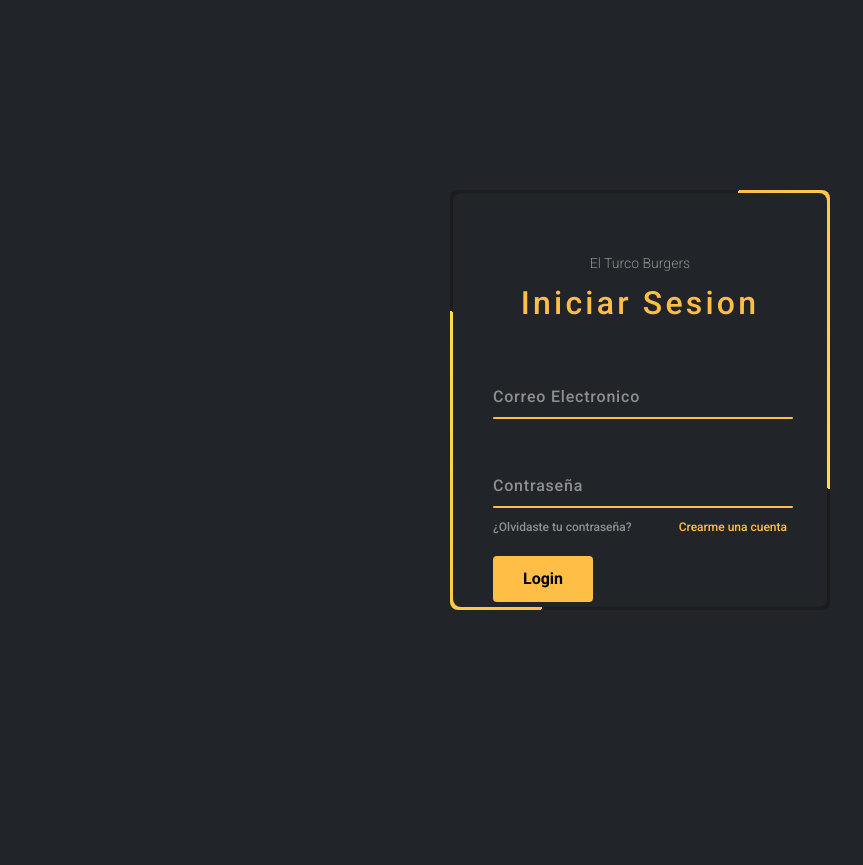
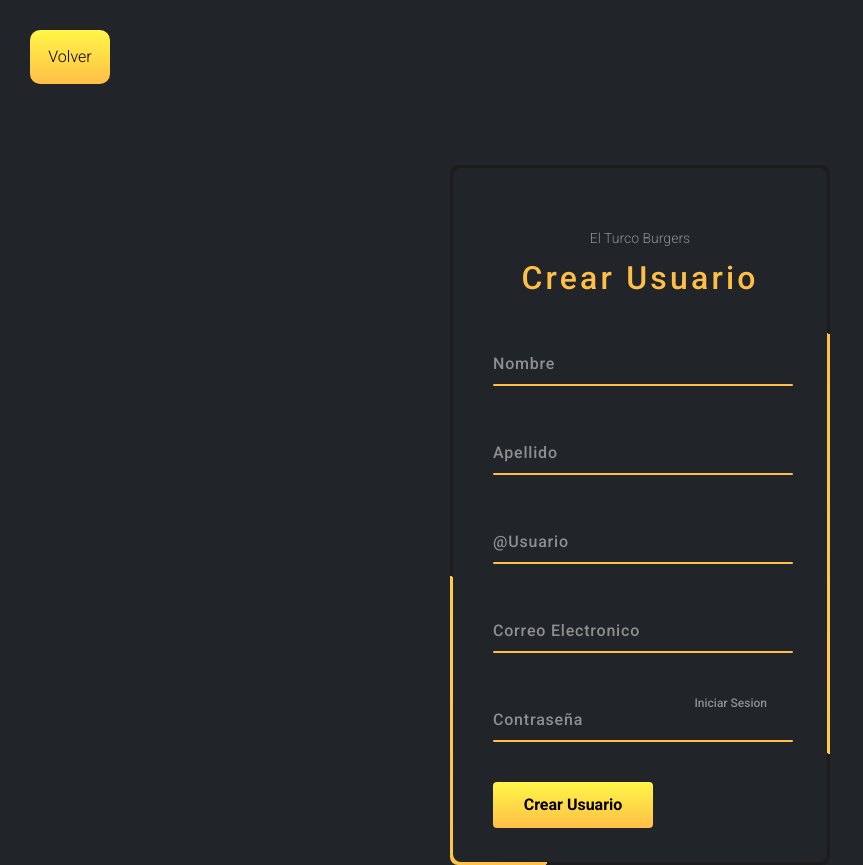
Before and after one commit to augustogutierrez288/ElTurcoBurgers-E-Commerce, a plain HTML site: page pages/loguin.html in a window 1280 px wide. Both pictures are taken after a click on the link "Crearme una cuenta". Shown: the whole page, without its empty margins (0-863 px from the left). Before the commit the page ends 800 px from the top, so only its background shows below. Drawn offline with nearby package versions, Linux system fonts and the light colour scheme; a web font is replaced by a local one.

Commit message:
correcion de errores del login

```diff
--- a/pages/loguin.html
+++ b/pages/loguin.html
@@ -18,25 +18,28 @@
     <title>El Turco Burguers - Iniciar Sesion</title>
 </head>
 <body class="body-loguin d-flex flex-column justify-content-center align-items-center p-0 m-0 bg-dark">
-	<div class="box">
-		<form class="bg-dark" autocomplete="off">
+    <a href="../index.html" id="volver">Volver</a>
+	<div class="box" id="box">
+		<form action=" " method="post" class="bg-dark" autocomplete="on">
+            <fieldset>
                 <p class="p-form">El Turco Burgers</p>
                 <h2 class="title-form">Iniciar Sesion</h2>
                 <div class="inputBox">
-				<input type="text" required>
+                    <input type="email" id="email-user" required>
                     <span>Correo Electronico</span>
                     <i></i>
                 </div>
                 <div class="inputBox">
-				<input type="password" required>
+                    <input type="password" id="password-user" required>
                     <span>Contraseña</span>
                     <i></i>
                 </div>
                 <div class="links">
                     <a href="#">¿Olvidaste tu contraseña?</a>
-				<a href="#">Crearme una cuenta</a>
+                    <a href="#" id="crear-usuario">Crearme una cuenta</a>
                 </div>
-			<input type="submit" value="Login">
+                <input type="submit" id="login" value="Login">
+            </fieldset>
 		</form>
 	</div>
 
--- a/script/appCarrito.js
+++ b/script/appCarrito.js
@@ -37,7 +37,7 @@ const blackWhite = new Hambuguesas(7,"Black & White","./assets/burgers/black_whi
 const turcoBurger = new Hambuguesas(8,"Turco Burger","./assets/burgers/turco-burger.webp",1150,"carne");
 const burgerKids = new Hambuguesas(9,"Burger Kids","./assets/burgers/burguer-kid.webp",500, "carne");
 const burgerKidsDoble = new Hambuguesas(10,"Burger Kids Doble","./assets/burgers/burguer-kid-doble.webp",600,"carne");
-const blueBurger = new Hambuguesas(11,"Blue Burger","./assets/burgers/Blue-Burger.webp",1000,"carne");
+const blueBurger = new Hambuguesas(11,"Blue Burger","./assets/burgers/blue-burger.webp",1000,"carne");
 const burgerAmazona = new Hambuguesas(12,"Burger Amazona","./assets/burgers/amazon.webp",950,"vegetariana");
 const selvaBurger = new Hambuguesas(13,"Selva Burger","./assets/burgers/selva.webp",950,"vegetariana");
 const vegeBlack = new Hambuguesas(14,"VegeBlack","./assets/burgers/vegeblack.webp",950,"vegetariana");
--- a/script/loguin.js
+++ b/script/loguin.js
@@ -0,0 +1,46 @@
+const crearUser = document.getElementById("crear-usuario");
+const box = document.getElementById("box");
+
+crearUser.addEventListener("click", () => {
+    box.innerHTML = " ";
+    box.classList.remove("box");
+    box.classList.add("box2")
+    box.innerHTML =
+    `
+        <form action=" " method="post" class="bg-dark" autocomplete="on">
+            <fieldset>
+                <p class="p-form">El Turco Burgers</p>
+                <h2 class="title-form">Crear Usuario</h2>
+                <div class="inputBox">
+                    <input type="name" id="name-user" required>
+                    <span>Nombre</span>
+                    <i></i>
+                </div>
+                <div class="inputBox">
+                    <input type="name" id="lastname-user" required>
+                    <span>Apellido</span>
+                    <i></i>
+                </div>
+                <div class="inputBox">
+                    <input type="name" id="username" required>
+                    <span>@Usuario</span>
+                    <i></i>
+                </div>
+                <div class="inputBox">
+                    <input type="email" id="email-user" required>
+                    <span>Correo Electronico</span>
+                    <i></i>
+                </div>
+                <div class="inputBox">
+                    <input type="password" id="password-user" required>
+                    <span>Contraseña</span>
+                    <i></i>
+                </div>
+                <div class="links">
+                    <a href="./loguin.html" id="login-user">Iniciar Sesion</a>
+                </div>
+                <input type="submit" class="create-user" id="usuario-creado" value="Crear Usuario">
+            </fieldset>
+        </form>
+    `
+});
--- a/scss/_loguin.scss
+++ b/scss/_loguin.scss
@@ -1,5 +1,5 @@
 .body-loguin{
-    min-height: 100vh !important;
+    min-height: 80vh !important;
     font-family: 'Roboto', sans-serif !important;
 }
 .box{
@@ -10,6 +10,42 @@
     border-radius: 8px;
     overflow: hidden;
 }
+
+.box2{
+    @extend .box;
+    height: 700px !important;
+    top: 115px !important;
+    &::before{
+        content: '';
+        z-index: 1;
+        position: absolute;
+        background: #ffbf47;
+        background: -webkit-linear-gradient(0deg, #ffbf47 0%, #fff647 100%);
+        background: linear-gradient(0deg, #ffbf47 0%, #fff647 100%);
+        width: 380px;
+        height: 850px !important;
+        top: -50%;
+        left: -50%;
+        animation: animate 6s linear infinite;
+        transform-origin: bottom right;
+    }
+    &::after{
+        content: '';
+        z-index: 1;
+        position: absolute;
+        background: #ffbf47;
+        background: -webkit-linear-gradient(0deg, #ffbf47 0%, #fff647 100%);
+        background: linear-gradient(0deg, #ffbf47 0%, #fff647 100%);
+        width: 380px;
+        height: 850px !important;
+        top: -50%;
+        left: -50%;
+        animation: animate 6s linear infinite;
+        transform-origin: bottom right;
+        animation-delay: -3s;
+    }
+}
+
 .box::before{
     content: '';
     z-index: 1;
@@ -125,20 +161,42 @@ form{
     display: flex;
     justify-content: space-between;
 }
-.links a{
+
+.links{
+    a{
+        margin: 10px 0;
+        font-size: 0.75em;
+        color: #8f8f8f;
+        text-decoration: beige;
+        cursor: pointer;
+        &:hover, &:nth-child(2){
+            color: #ffbf47;
+        }
+    }
+}
+
+#login-user{
     margin: 10px 0;
     font-size: 0.75em;
     color: #8f8f8f;
     text-decoration: beige;
+    cursor: pointer;
+    position: absolute;
+    right: 60px;
+    bottom: 140px;
+    &:hover, &:nth-child(2){
+        color: #ffbf47;
+    }
 }
-.links a:hover, .links a:nth-child(2){
-    color: #ffbf47;
-}
+
+
 input[type="submit"]{
     border: none;
     outline: none;
     padding: 11px 25px;
     background: #ffbf47;
+    background: -webkit-linear-gradient(0deg, #ffbf47 0%, #fff647 100%);
+    background: linear-gradient(0deg, #ffbf47 0%, #fff647 100%);
     cursor: pointer;
     border-radius: 4px;
     font-weight: 600;
@@ -146,5 +204,42 @@ input[type="submit"]{
     margin-top: 10px;
 }
 input[type="submit"]:active{
-    opacity: 0.8;
+    opacity: .8;
 }
+
+.create-user{
+    border: none;
+    outline: none;
+    padding: 11px 25px;
+    background: #ffbf47;
+    background: -webkit-linear-gradient(0deg, #ffbf47 0%, #fff647 100%);
+    background: linear-gradient(0deg, #ffbf47 0%, #fff647 100%);
+    cursor: pointer;
+    border-radius: 4px;
+    font-weight: 600;
+    margin-top: 40px !important;
+    width: 160px !important;
+    &:active{
+        opacity: .8;
+    }
+}
+
+#volver{
+    display: block;
+    position: absolute;
+    top: 20px;
+    left: 20px;
+    width: 80px;
+    margin: 10px;
+    background: #ffbf47;
+    background: -webkit-linear-gradient(0deg, #ffbf47 0%, #fff647 100%);
+    background: linear-gradient(0deg, #ffbf47 0%, #fff647 100%);
+    cursor: pointer;
+    text-decoration: none;
+    color: #000;
+    font-size: 1rem;
+    font-weight: 300;
+    text-align: center;
+    border-radius: 10px;
+    padding: 15px;
+}
--- a/scss/style.scss
+++ b/scss/style.scss
@@ -8,6 +8,9 @@
 
 
 @media screen and (min-width: 992px) {
+    .body-loguin{
+        min-height: 100vh !important;
+    }
     .espaciado{
         margin-right: 45px !important;
     }
```
Also changed, not shown: css/style.css. Lines whose indentation alone changed are shown as unchanged.
